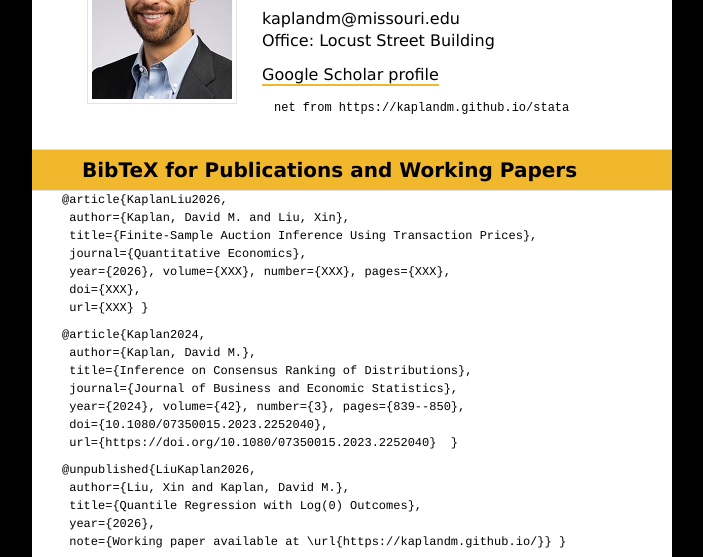
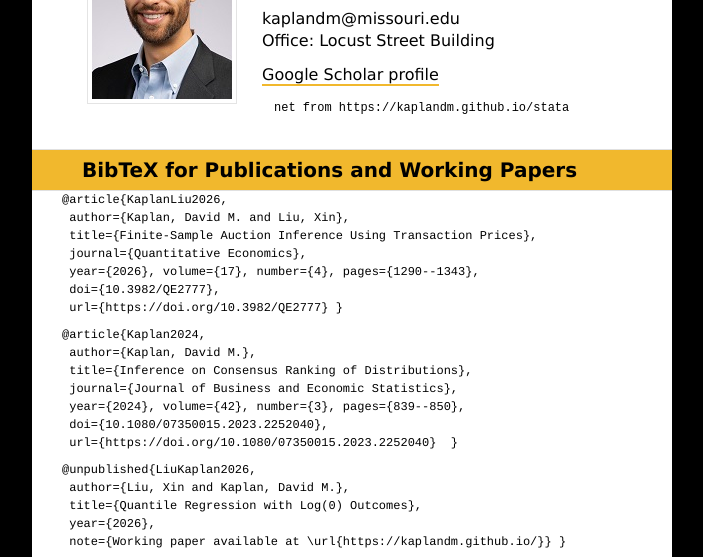
Before and after one commit to kaplandm/kaplandm.github.io, a plain HTML site: page bibtex.html in a window 1280 px wide. Shown: the part 213-770 px from the top of the page, without its empty margins (288-991 px from the left). Drawn offline with Linux system fonts and the light colour scheme.

Commit message:
doi for biddistinf

```diff
--- a/bibtex.html
+++ b/bibtex.html
@@ -160,7 +160,7 @@ var OD = "@article{WuKaplan2025,<br/>&nbsp;author={Wu, Qian and Kaplan, David M.
 var IEDPC = "@book{Kaplan2022intro3e,<br/>&nbsp;author={Kaplan, David M.},<br/>&nbsp;title={Introductory {Econometrics}: {Description, Prediction, and Causality}},<br/>&nbsp;year={2022}, <br/>&nbsp;publisher={Mizzou Publishing}, address={Columbia, MO}, <br/>&nbsp;edition={3rd}, isbn={9781616005290}, <br/>&nbsp;url={https://www.themizzoustore.com/p-236916-introductory-econometrics-description-prediction-and-causality.aspx}&nbsp;}";
 
 // var biddistinf = "@unpublished{KaplanLiu2026,<br/>&nbsp;author={Kaplan, David M. and Liu, Xin},<br/>&nbsp;title={Finite-Sample Auction Inference Using Transaction Prices},<br/>&nbsp;year={2026}, <br/>&nbsp;note={Working paper available at \\url{https://kaplandm.github.io/}}&nbsp;}";
-var biddistinf = "@article{KaplanLiu2026,<br/>&nbsp;author={Kaplan, David M. and Liu, Xin},<br/>&nbsp;title={Finite-Sample Auction Inference Using Transaction Prices},<br/>&nbsp;journal={Quantitative Economics},<br/>&nbsp;year={2026}, volume={XXX}, number={XXX}, pages={XXX},<br/>&nbsp;doi={XXX},<br/>&nbsp;url={XXX}&nbsp;}";
+var biddistinf = "@article{KaplanLiu2026,<br/>&nbsp;author={Kaplan, David M. and Liu, Xin},<br/>&nbsp;title={Finite-Sample Auction Inference Using Transaction Prices},<br/>&nbsp;journal={Quantitative Economics},<br/>&nbsp;year={2026}, volume={17}, number={4}, pages={1290--1343},<br/>&nbsp;doi={10.3982/QE2777},<br/>&nbsp;url={https://doi.org/10.3982/QE2777}&nbsp;}";
 
 var qlog = "@unpublished{LiuKaplan2026,<br/>&nbsp;author={Liu, Xin and Kaplan, David M.},<br/>&nbsp;title={Quantile Regression with Log(0) Outcomes},<br/>&nbsp;year={2026}, <br/>&nbsp;note={Working paper available at \\url{https://kaplandm.github.io/}}&nbsp;}";
 
```
